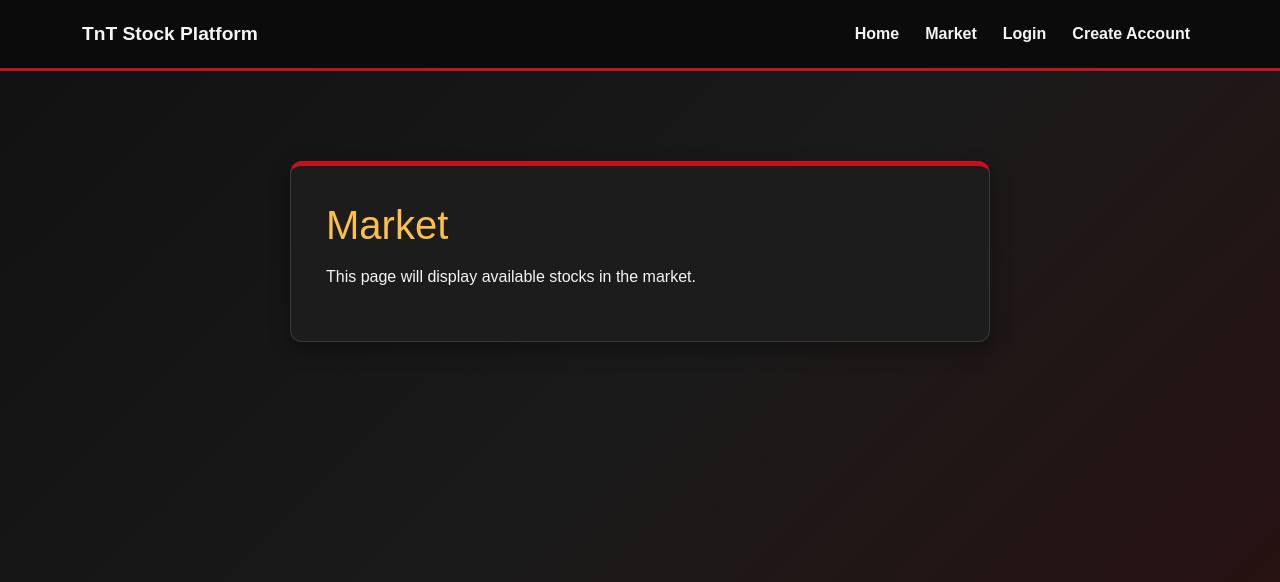
After one commit to JaredFH/TnT-Trading, a Flask app: page /market in a window 1280 px wide. The commit adds this page. Shown: the top 582 px of the page. Run offline with Flask 3, Linux system fonts and the light colour scheme.

Commit message:
Updated Templates
Edited base.html to add market, portfolio, and trade templates.

```diff
--- a/app.py
+++ b/app.py
@@ -9,7 +9,7 @@ app = Flask(
     static_folder="platform/static"
 )
 
-app.config["SQLALCHEMY_DATABASE_URI"] = "mysql+pymysql://root:rootpassword@localhost/tnt_auth"
+app.config["SQLALCHEMY_DATABASE_URI"] = "mysql+pymysql://root:password@localhost/tnt_auth"
 app.config["SECRET_KEY"] = "password"
 
 db = SQLAlchemy(app)
@@ -117,5 +117,22 @@ def admin_dashboard():
     return render_template("dashboards/admindashboard.html")
 
 
+@app.route("/market")
+def market():
+    return render_template("market.html")
+
+
+@app.route("/portfolio")
+@login_required
+def portfolio():
+    return render_template("portfolio.html")
+
+
+@app.route("/trade")
+@login_required
+def trade():
+    return render_template("trade.html")
+
+
 if __name__ == "__main__":
     app.run(debug=True)
--- a/platform/templates/base.html
+++ b/platform/templates/base.html
@@ -14,7 +14,7 @@
         <div class="container">
             <a class="navbar-brand brand-title" href="{{ url_for('home') }}">TnT Stock Platform</a>
 
-            <button class="navbar-toggler custom-toggler" type="button" data-bs-toggle="collapse" data-bs-target="#mainNav">
+            <button class="navbar-toggler custom-toggler" type="button" data-bs-toggle="collapse" data-bs-target="#mainNav" aria-controls="mainNav" aria-expanded="false" aria-label="Toggle navigation">
                 <span class="navbar-toggler-icon"></span>
             </button>
 
@@ -24,7 +24,19 @@
                         <a class="nav-link" href="{{ url_for('home') }}">Home</a>
                     </li>
 
+                    <li class="nav-item">
+                        <a class="nav-link" href="{{ url_for('market') }}">Market</a>
+                    </li>
+
                     {% if current_user.is_authenticated %}
+                        <li class="nav-item">
+                            <a class="nav-link" href="{{ url_for('portfolio') }}">Portfolio</a>
+                        </li>
+
+                        <li class="nav-item">
+                            <a class="nav-link" href="{{ url_for('trade') }}">Trade</a>
+                        </li>
+
                         {% if current_user.role == "admin" %}
                             <li class="nav-item">
                                 <a class="nav-link" href="{{ url_for('admin_dashboard') }}">Admin Dashboard</a>
--- /dev/null
+++ b/platform/templates/market.html
@@ -0,0 +1,10 @@
+{% extends "base.html" %}
+
+{% block title %}Market - TnT{% endblock %}
+
+{% block content %}
+<div class="card-custom">
+    <h1>Market</h1>
+    <p>This page will display available stocks in the market.</p>
+</div>
+{% endblock %}
```
Also changed, not shown: platform/templates/portfolio.html (added, +10 -0 lines), platform/templates/trade.html (added, +10 -0 lines).
